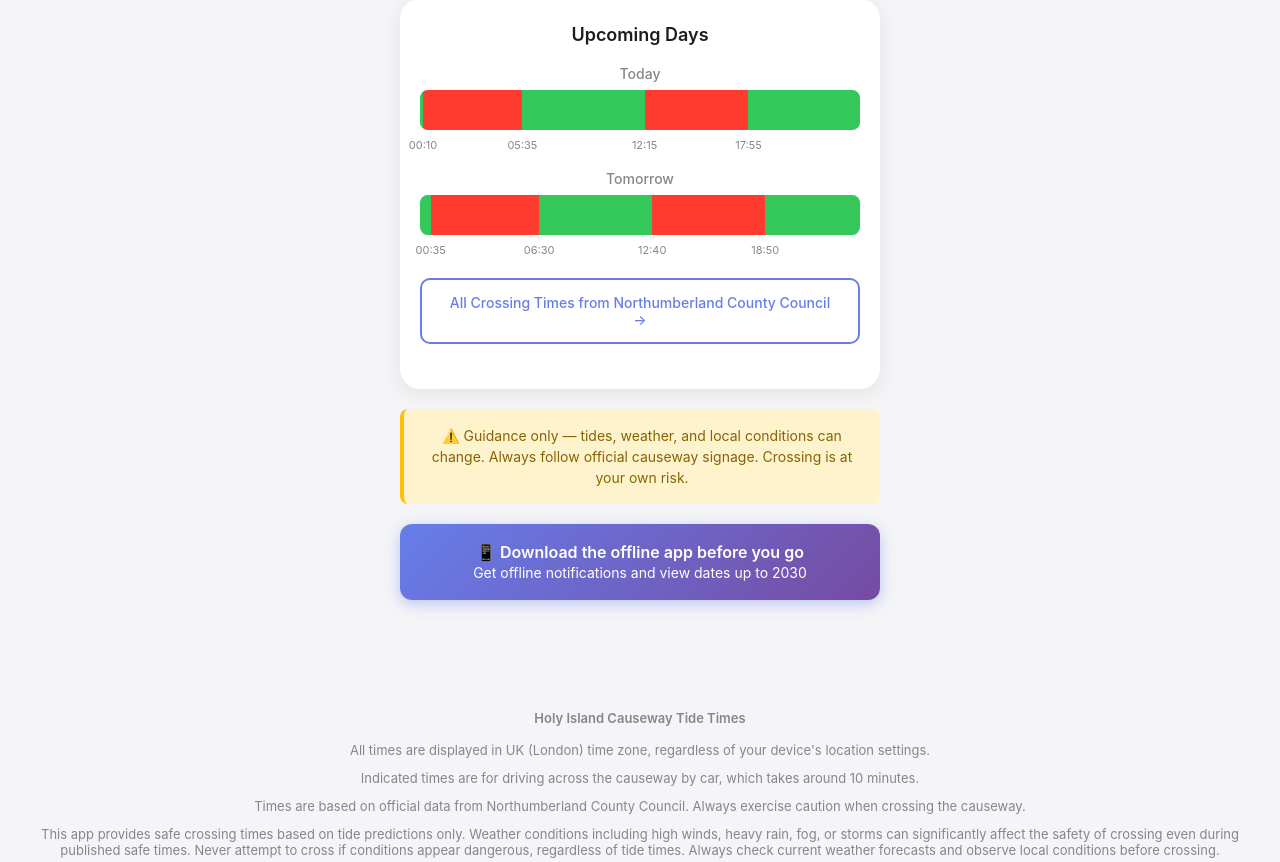
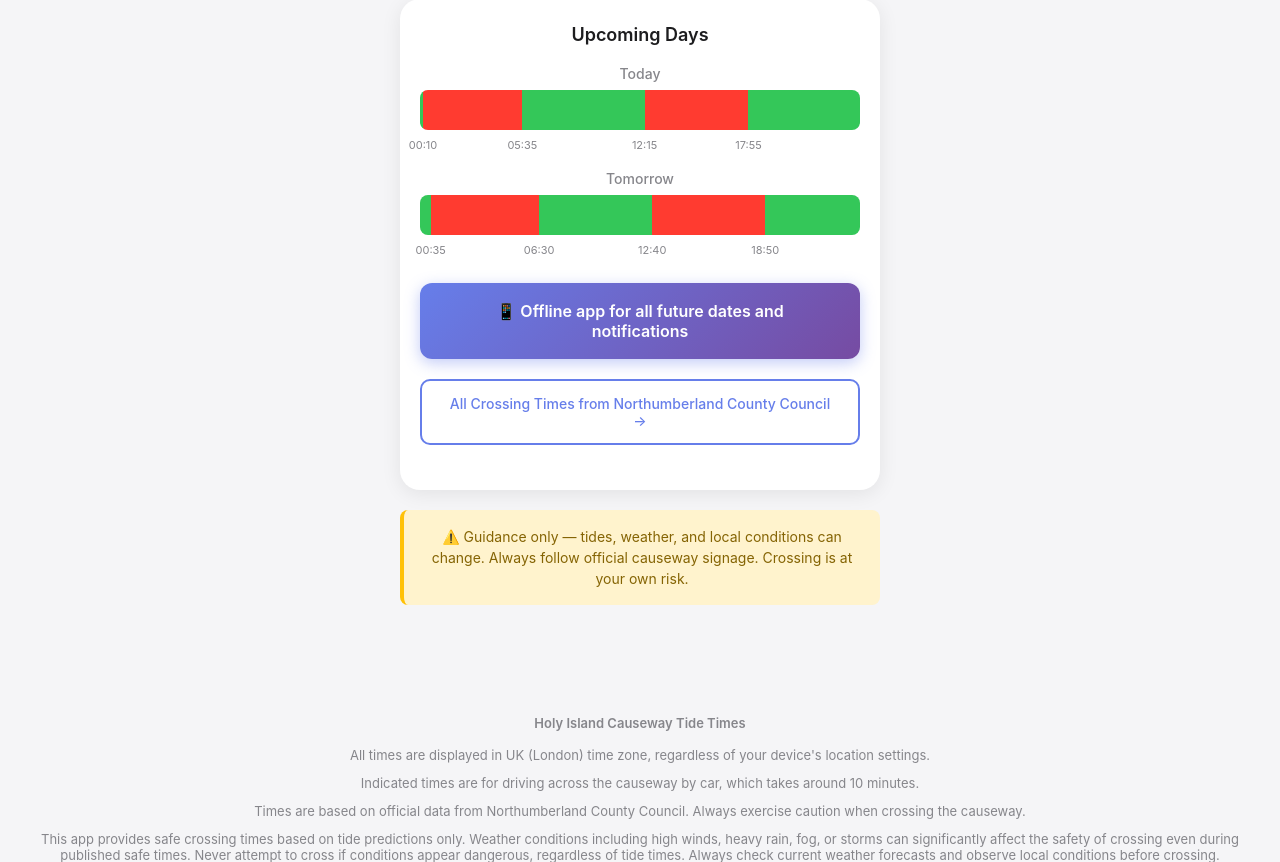
Before and after one commit to leon44/causewaywebapp, a Flask app: page / in a window 1280 px wide. Shown: the part 639-1501 px from the top of the page. Run offline with Flask 3, Linux system fonts and the light colour scheme.

Commit message:
Reposition app download button above council link and simplify text

```diff
--- a/templates/index.html
+++ b/templates/index.html
@@ -421,6 +421,10 @@
                         ${tomorrowTimeline.times}
                     ` : ''}
 
+                    <a href="https://apps.apple.com/il/app/holy-island-crossing-times/id6760356995" class="cta-button" target="_blank">
+                        📱 Offline app for all future dates and notifications
+                    </a>
+
                     <a href="https://holyislandcrossingtimes.northumberland.gov.uk/" class="external-link" target="_blank" rel="noopener noreferrer">
                         All Crossing Times from Northumberland County Council →
                     </a>
@@ -429,11 +433,6 @@
                 <div class="disclaimer">
                     ⚠️ Guidance only — tides, weather, and local conditions can change. Always follow official causeway signage. Crossing is at your own risk.
                 </div>
-
-                <a href="https://apps.apple.com/il/app/holy-island-crossing-times/id6760356995" class="cta-button" target="_blank">
-                    📱 Download the offline app before you go<br>
-                    <small style="font-weight: 400; font-size: 14px;">Get offline notifications and view dates up to 2030</small>
-                </a>
             `;
 
             document.getElementById('app').innerHTML = html;
```
